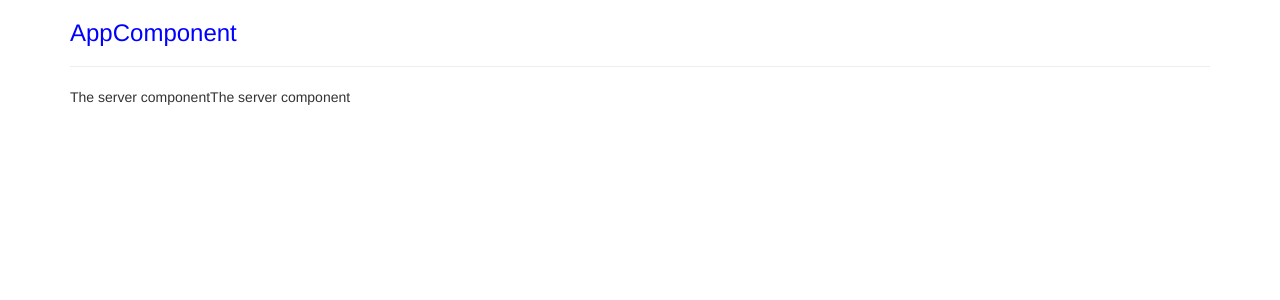
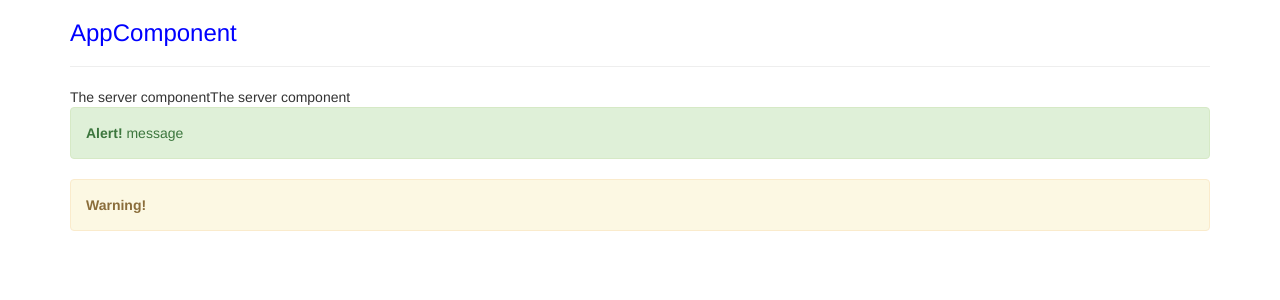
Before and after one commit to hrbcksq/sandbox-angular, an Angular app: page / in a window 1280 px wide. Shown: the top 300 px of the page. Built offline with nearby package versions, Linux system fonts and the light colour scheme.

Commit message:
First assigment

```diff
--- a/src/app/app.component.html
+++ b/src/app/app.component.html
@@ -4,6 +4,8 @@
             <h3>AppComponent</h3>
             <hr>
             <app-servers></app-servers>
+            <app-alert></app-alert>
+            <app-warning></app-warning>
             <!--<div app-servers></div>-->
             <!--<div class="app-servers"></div>-->
         </div>
--- a/src/app/app.module.ts
+++ b/src/app/app.module.ts
@@ -5,12 +5,16 @@ import { FormsModule } from '@angular/forms';
 import { AppComponent } from './app.component';
 import { ServerComponent } from './server/server.component';
 import { ServersComponent } from './servers/servers.component';
+import { AlertComponent } from './shared/alert/alert.component';
+import { WarningComponent } from './shared/warning/warning.component';
 
 @NgModule({
   declarations: [
     AppComponent,
     ServerComponent,
-    ServersComponent
+    ServersComponent,
+    AlertComponent,
+    WarningComponent
 ],
   imports: [
     BrowserModule,
--- /dev/null
+++ b/src/app/shared/alert/alert.component.html
@@ -0,0 +1,3 @@
+<div class="alert alert-success">
+  <strong>Alert!</strong> message
+</div>
--- /dev/null
+++ b/src/app/shared/alert/alert.component.ts
@@ -0,0 +1,15 @@
+import { Component, OnInit } from '@angular/core';
+
+@Component({
+  selector: 'app-alert',
+  templateUrl: './alert.component.html',
+  styleUrls: ['./alert.component.css']
+})
+export class AlertComponent implements OnInit {
+
+  constructor() { }
+
+  ngOnInit() {
+  }
+
+}
--- /dev/null
+++ b/src/app/shared/warning/warning.component.html
@@ -0,0 +1,3 @@
+<div class="alert alert-warning">
+  <strong>Warning!</strong>
+</div>
--- /dev/null
+++ b/src/app/shared/warning/warning.component.ts
@@ -0,0 +1,15 @@
+import { Component, OnInit } from '@angular/core';
+
+@Component({
+  selector: 'app-warning',
+  templateUrl: './warning.component.html',
+  styleUrls: ['./warning.component.css']
+})
+export class WarningComponent implements OnInit {
+
+  constructor() { }
+
+  ngOnInit() {
+  }
+
+}
```
Also changed, not shown: src/app/shared/alert/alert.component.css (added), src/app/shared/warning/warning.component.css (added), 2 other files (tests, documents, lock files or other folders).
